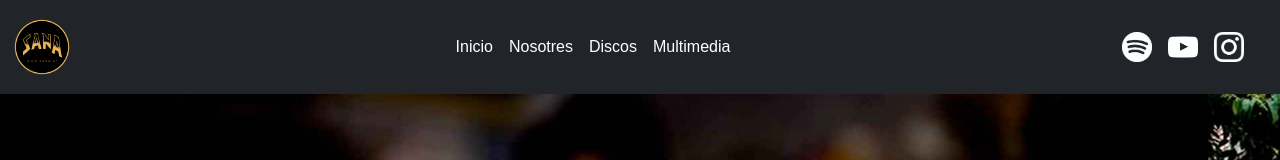
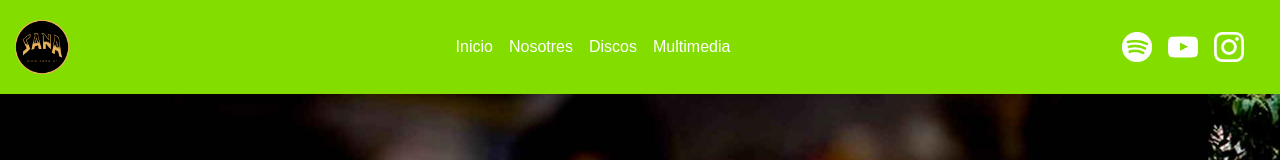
Before and after one commit to x13nfuegos/Sana_Sierra_Entrega, a website: page index.html in a window 1280 px wide. Shown: the top 160 px of the page. Drawn offline with nearby package versions, Linux system fonts and the light colour scheme.

Commit message:
Update index.html

```diff
--- a/index.html
+++ b/index.html
@@ -8,7 +8,7 @@
     <link rel="stylesheet" href="./sass/estilos.css">
 </head>
 <body>
-  <nav class="navbar navbar-expand-lg bg-light navbar-dark bg-dark">
+  <nav class="navbar navbar-expand-lg navbar-dark bg-primary">
     <div class="container-fluid">
       <a class="navbar-brand" href="www.sana.ar">
         <img src="./img/SANA_Logo_01_Alph.png" alt="" width="60" height="60">
```
